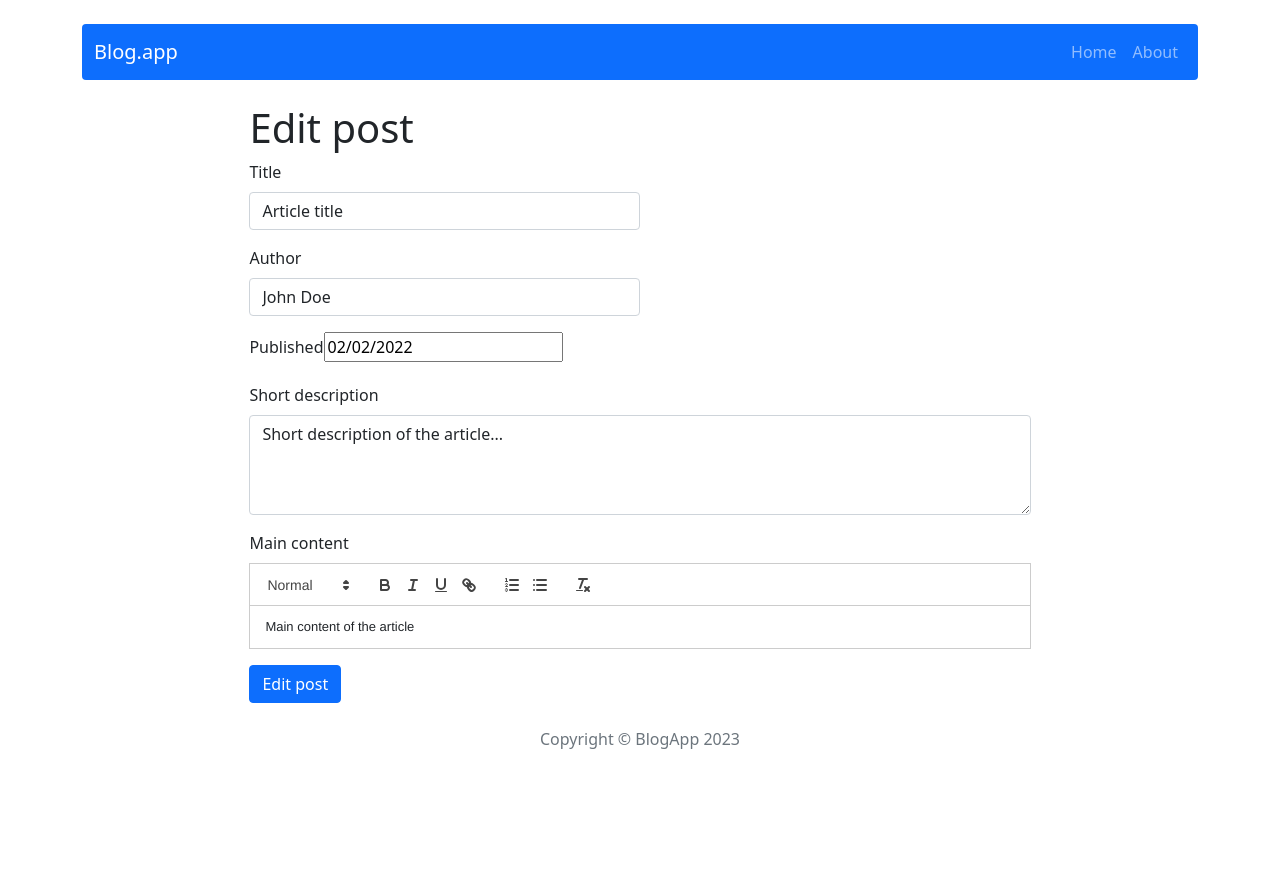
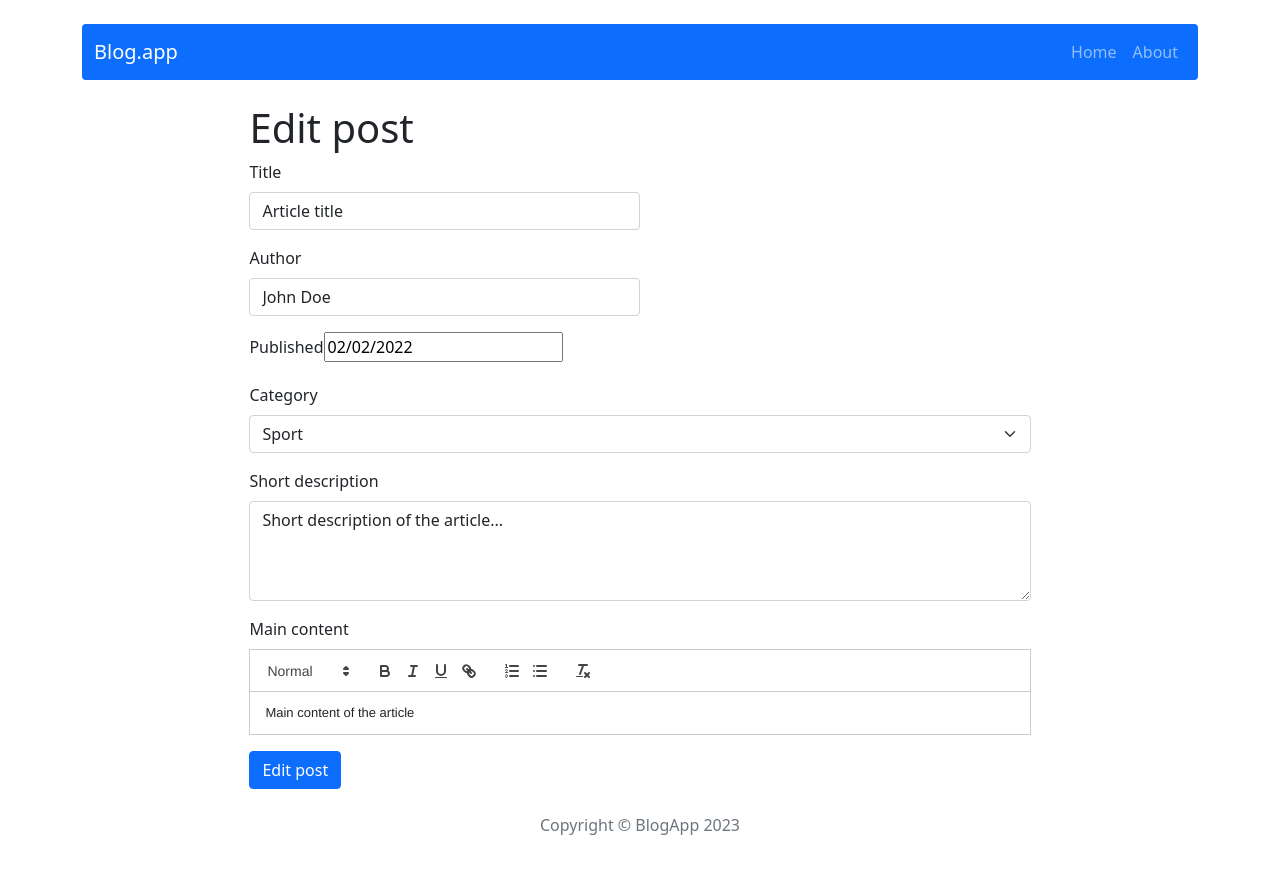
Before and after one commit to peterweglo/react-blog, a React (Create React App) app: page /post/edit/1 in a window 1280 px wide. Shown: the top 874 px of the page. Before the commit the page ends 800 px from the top, so only its background shows below. Built offline with nearby package versions, Linux system fonts and the light colour scheme.

Commit message:
Add category to PostForm component

```diff
--- a/src/components/features/EditPostForm/EditPostForm.js
+++ b/src/components/features/EditPostForm/EditPostForm.js
@@ -18,16 +18,17 @@ const EditPostForm = () => {
     dispatch(editPost({ ...post, id }));
     navigate('/');
   };
-  if (!postData) return <Navigate to="/" />;
+  if (!postData) return <Navigate to='/' />;
   return (
     <PostForm
       action={handleSubmit}
-      actionText="Edit post"
+      actionText='Edit post'
       title={postData.title}
       author={postData.author}
       publishedDate={postData.publishedDate}
       shortDescription={postData.shortDescription}
       content={postData.content}
+      category={postData.category}
     />
   );
 };
--- a/src/components/features/Post/Post.js
+++ b/src/components/features/Post/Post.js
@@ -6,7 +6,7 @@ import dateToStr from '../../../utils/dateToStr';
 const Post = (props) => {
   const postId = props.id;
   return (
-    <Card className="mb-3">
+    <Card className='mb-3'>
       <Card.Body>
         <Card.Title>{props.title}</Card.Title>
         <Card.Text>
@@ -15,8 +15,11 @@ const Post = (props) => {
         <Card.Text>
           <strong>Published:</strong> {dateToStr(props.publishedDate)}
         </Card.Text>
+        <Card.Text>
+          <strong>Category:</strong> {props.category}
+        </Card.Text>
         <Card.Text>{props.shortDescription} </Card.Text>
-        <Button variant="primary" as={Link} to={`/post/${postId}`}>
+        <Button variant='primary' as={Link} to={`/post/${postId}`}>
           Read more
         </Button>
       </Card.Body>
--- a/src/components/features/PostForm/PostForm.js
+++ b/src/components/features/PostForm/PostForm.js
@@ -5,8 +5,11 @@ import 'react-quill/dist/quill.snow.css';
 import DatePicker from 'react-datepicker';
 import 'react-datepicker/dist/react-datepicker.css';
 import { useForm } from 'react-hook-form';
+import { useSelector } from 'react-redux';
+import { getAllCategories } from '../../../redux/categoriesRedux';
 
 const PostForm = ({ action, actionText, ...props }) => {
+  const categories = useSelector(getAllCategories);
   const {
     register,
     handleSubmit: validate,
@@ -16,12 +19,15 @@ const PostForm = ({ action, actionText, ...props }) => {
   const [title, setTitle] = useState(props.title || '');
   const [author, setAuthor] = useState(props.author || '');
   const [publishedDate, setPublishedDate] = useState(props.publishedDate || '');
+  const [category, setCategory] = useState(props.category || '');
   const [shortDescription, setShortDescription] = useState(
     props.shortDescription || ''
   );
   const [content, setContent] = useState(props.content || '');
+
   const [contentError, setContentError] = useState(false);
   const [dateError, setDateError] = useState(false);
+  const [selectError, setSelectError] = useState(false);
 
   const handleSubmit = () => {
     const contentWithoutHTML = content.replace('<p><br></p>', '');
@@ -32,9 +38,17 @@ const PostForm = ({ action, actionText, ...props }) => {
     }
 
     setDateError(!publishedDate);
+    setSelectError(!category);
 
-    if (!isContentEmpty && publishedDate)
-      action({ title, author, publishedDate, shortDescription, content });
+    if (!isContentEmpty && publishedDate && category)
+      action({
+        title,
+        author,
+        publishedDate,
+        shortDescription,
+        content,
+        category,
+      });
   };
   return (
     <Form
@@ -76,20 +90,30 @@ const PostForm = ({ action, actionText, ...props }) => {
       </Form.Group>
       <Form.Group className='mb-3' controlId='formTitle'>
         <Form.Label>Published</Form.Label>
-        {/* <Form.Control
-          style={{ width: '50%' }}
-          type="date"
-          placeholder="Enter date"
-          value={publishedDate}
-          onChange={(e) => setPublishedDate(e.target.value)}
-          required
-          minLength="8"
-        /> */}
         <DatePicker
           selected={publishedDate}
           onChange={(date) => setPublishedDate(date)}
         />
         {dateError && (
+          <small className='d-block form-text text-danger mt-2'>
+            The field is required
+          </small>
+        )}
+      </Form.Group>
+      <Form.Group className='mb-3' controlId='formSelect'>
+        <Form.Label>Category</Form.Label>
+        <Form.Select
+          value={category}
+          onChange={(e) => setCategory(e.target.value)}
+        >
+          <option value=''>Salect category...</option>
+          {categories.map((category) => (
+            <option key={category.id} value={category.name}>
+              {category.name}
+            </option>
+          ))}
+        </Form.Select>
+        {selectError && (
           <small className='d-block form-text text-danger mt-2'>
             The field is required
           </small>
--- a/src/components/pages/Home/Home.js
+++ b/src/components/pages/Home/Home.js
@@ -1,19 +1,17 @@
 import List from '../../features/List/List';
 import Button from 'react-bootstrap/Button';
 import { Link } from 'react-router-dom';
-import dateToStr from '../../../utils/dateToStr';
 
 const Home = () => {
-  const dupa = dateToStr(new Date('02-02-2022'));
   return (
     <div>
-      <div className="d-flex justify-content-between pb-4">
+      <div className='d-flex justify-content-between pb-4'>
         <h1>All Posts</h1>
         <Button
-          variant="outline-info"
+          variant='outline-info'
           as={Link}
-          to="/post/add"
-          className="h-100"
+          to='/post/add'
+          className='h-100'
         >
           Add post
         </Button>
--- a/src/components/pages/PostPage/PostPage.js
+++ b/src/components/pages/PostPage/PostPage.js
@@ -20,12 +20,12 @@ const PostPage = () => {
   };
 
   const postData = useSelector((state) => getPostById(state, id));
-  if (!postData) return <Navigate to="/" />;
+  if (!postData) return <Navigate to='/' />;
 
   return (
-    <main className="d-flex justify-content-center">
-      <div className="pe-5 me-5">
-        <Card className="mb-4 border border-0">
+    <main className='d-flex justify-content-center'>
+      <div className='pe-5 me-5'>
+        <Card className='mb-4 border border-0'>
           <Card.Body>
             <Card.Title>{postData.title}</Card.Title>
             <Card.Text>
@@ -35,22 +35,25 @@ const PostPage = () => {
               <strong>Published:</strong> {dateToStr(postData.publishedDate)}
             </Card.Text>
             <Card.Text>
+              <strong>Category:</strong> {postData.category}
+            </Card.Text>
+            <Card.Text>
               {/* {postData.content} */}
               <span dangerouslySetInnerHTML={{ __html: postData.content }} />
             </Card.Text>
           </Card.Body>
         </Card>
       </div>
-      <div className="ps-5 ms-5">
+      <div className='ps-5 ms-5'>
         <Button
-          variant="outline-info"
+          variant='outline-info'
           as={Link}
           to={`/post/edit/${postData.id}`}
-          className="m-1"
+          className='m-1'
         >
           Edit
         </Button>
-        <Button variant="outline-danger" className="m-1" onClick={handleShow}>
+        <Button variant='outline-danger' className='m-1' onClick={handleShow}>
           Delete
         </Button>
       </div>
@@ -58,7 +61,7 @@ const PostPage = () => {
         <Modal
           show={show}
           onHide={handleClose}
-          backdrop="static"
+          backdrop='static'
           keyboard={false}
         >
           <Modal.Header closeButton>
@@ -74,10 +77,10 @@ const PostPage = () => {
           </Modal.Body>
 
           <Modal.Footer>
-            <Button variant="secondary" onClick={handleClose}>
+            <Button variant='secondary' onClick={handleClose}>
               Cancel
             </Button>
-            <Button variant="danger" onClick={handleRemove}>
+            <Button variant='danger' onClick={handleRemove}>
               Remove
             </Button>
           </Modal.Footer>
--- a/src/redux/InitialState.js
+++ b/src/redux/InitialState.js
@@ -7,6 +7,7 @@ const initialState = {
       content: 'Main content of the article',
       publishedDate: new Date('02-02-2022'),
       author: 'John Doe',
+      category: 'Sport',
     },
     {
       id: '2',
@@ -15,6 +16,7 @@ const initialState = {
       content: 'Main content of the article',
       publishedDate: new Date('12-22-2022'),
       author: 'John Doe',
+      category: 'News',
     },
     {
       id: '3',
@@ -23,7 +25,15 @@ const initialState = {
       content: 'Main content of the article',
       publishedDate: new Date('02-11-2023'),
       author: 'John Doe',
+      category: 'Movies',
     },
+  ],
+
+  categories: [
+    { id: 1, name: 'Sport' },
+    { id: 2, name: 'News' },
+    { id: 3, name: 'Movies' },
+    { id: 4, name: 'Travel' },
   ],
 };
 
--- /dev/null
+++ b/src/redux/categoriesRedux.js
@@ -0,0 +1,12 @@
+//selectors
+
+export const getAllCategories = (state) => state.categories;
+
+const catagoriesReducer = (statePart = [], action) => {
+  switch (action.type) {
+    default:
+      return statePart;
+  }
+};
+
+export default catagoriesReducer;
--- a/src/redux/store.js
+++ b/src/redux/store.js
@@ -1,9 +1,11 @@
 import { createStore, combineReducers } from 'redux';
 import initialState from './InitialState';
 import postsReducer from './postsRedux';
+import catagoriesReducer from './categoriesRedux';
 
 const subreducers = {
   posts: postsReducer,
+  categories: catagoriesReducer,
 };
 
 const reducer = combineReducers(subreducers);
```
